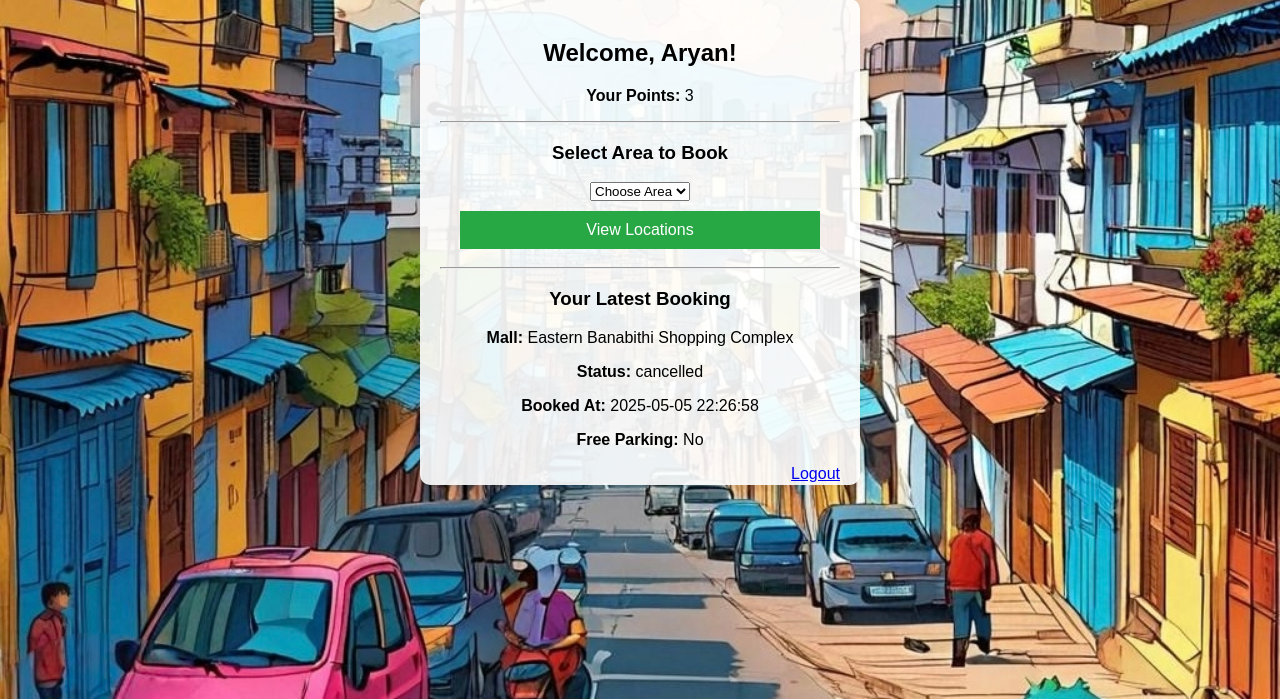
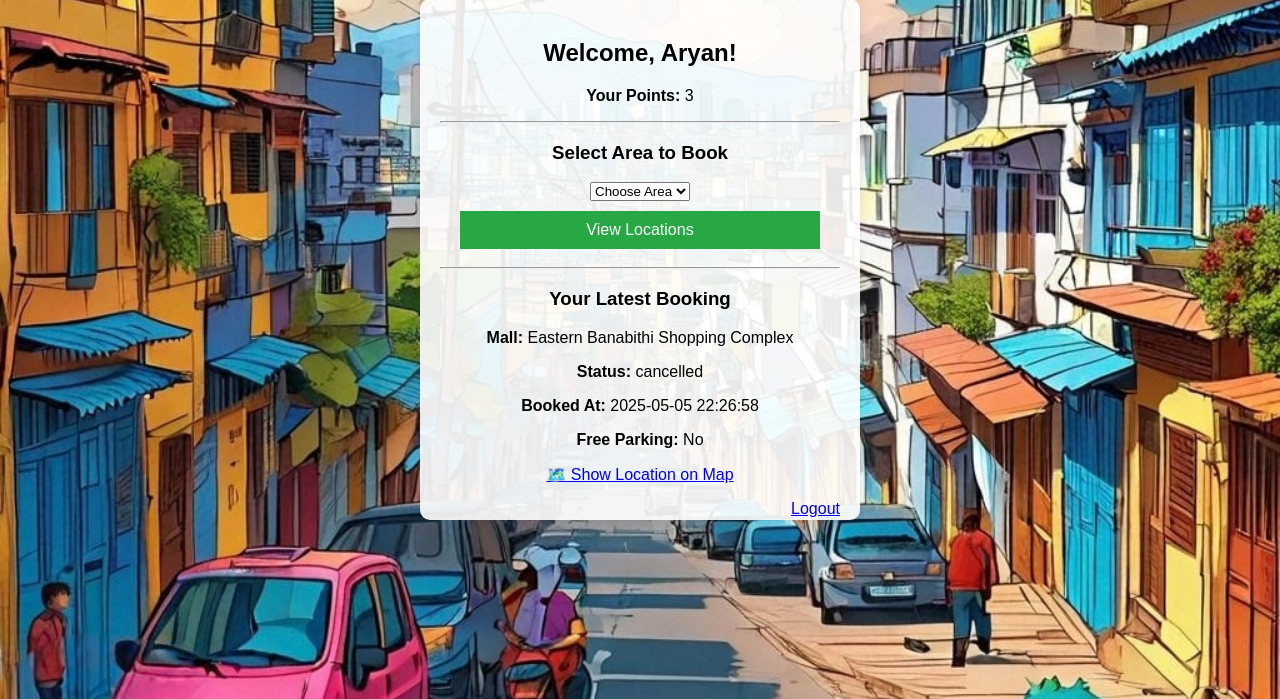
Before and after one commit to aryanrafsanjany/Parking-System, a PHP site: page /dashboard.php in a window 1280 px wide. Shown: the part 101-800 px from the top of the page. Run offline with PHP 8.4, Linux system fonts and the light colour scheme; a user stored in the database is signed in; data comes from the database, SQL or seed files in the repository.

Commit message:
Added Show Location button with Google Maps link to dashboard

```diff
--- a/pages/dashboard.php
+++ b/pages/dashboard.php
@@ -28,11 +28,12 @@ $user = $user_result->fetch_assoc();
 $area_result = $conn->query("SELECT * FROM AREA");
 
 // Fetch latest booking by this user
-$booking_result = $conn->query("SELECT b.*, p.mall_name FROM BOOKING b
+$booking_result = $conn->query("SELECT b.*, p.mall_name, p.address FROM BOOKING b
     JOIN PARKING_LOCATION p ON b.location_id = p.location_id
     WHERE b.user_id = $user_id ORDER BY booking_time DESC LIMIT 1");
 
 $booking = $booking_result->fetch_assoc();
+
 ?>
 
 <!DOCTYPE html>
@@ -67,6 +68,14 @@ $booking = $booking_result->fetch_assoc();
             <p><strong>Booked At:</strong> <?= $booking['booking_time'] ?></p>
             <p><strong>Free Parking:</strong> <?= $booking['free_parking'] ? 'Yes' : 'No' ?></p>
 
+            <?php
+                $address = $booking['address'];
+                $map_link = "https://www.google.com/maps/search/?api=1&query=" . urlencode($address);
+            ?>
+            <p>
+                <a href="<?= $map_link ?>" target="_blank">🗺️ Show Location on Map</a>
+            </p>
+
             <?php if ($booking['status'] === 'active'): ?>
                 <p><strong>Cancel:</strong>
                     <a href="cancel.php?id=<?= $booking['booking_id'] ?>">Manual Cancel</a>
@@ -80,6 +89,7 @@ $booking = $booking_result->fetch_assoc();
             <p>No recent bookings found.</p>
         <?php endif; ?>
 
+
         <a href="../logout.php" style="float:right;">Logout</a>
     </div>
 </body>
```
Also changed, not shown: README.md.
